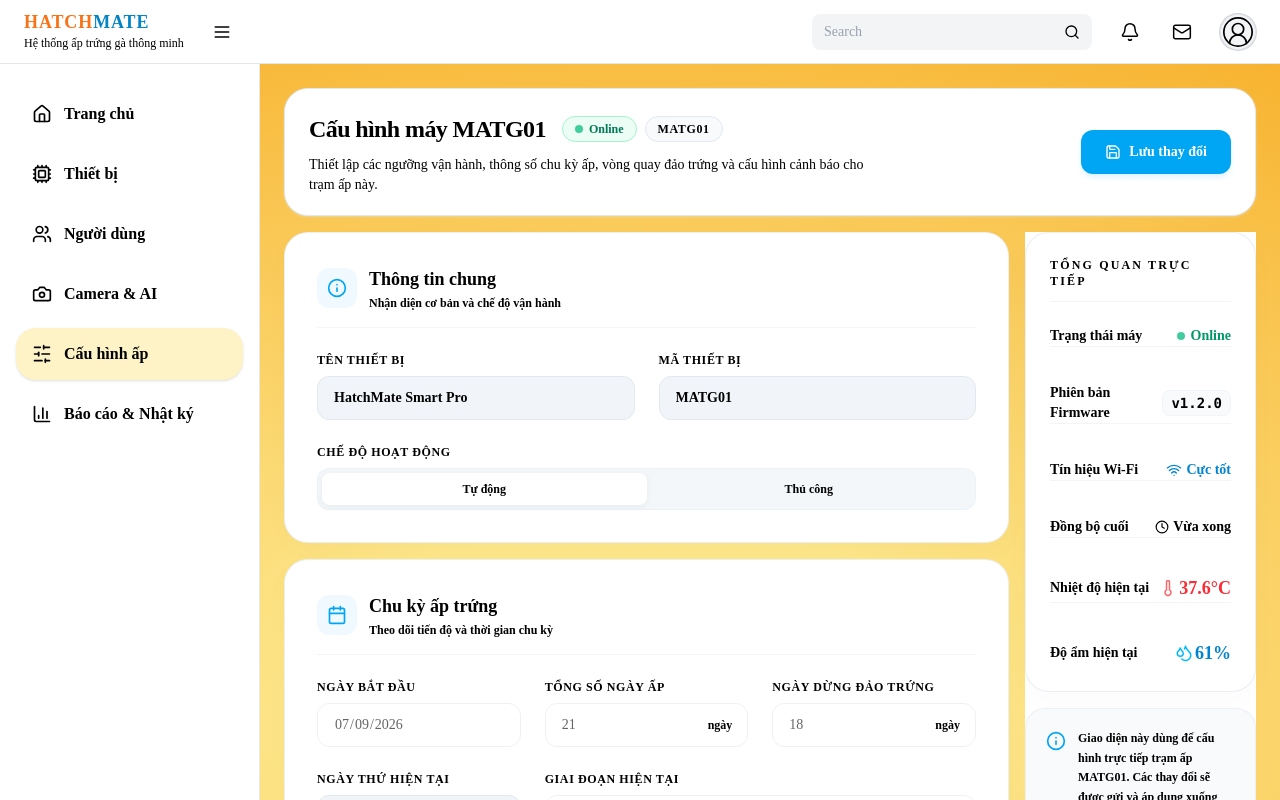
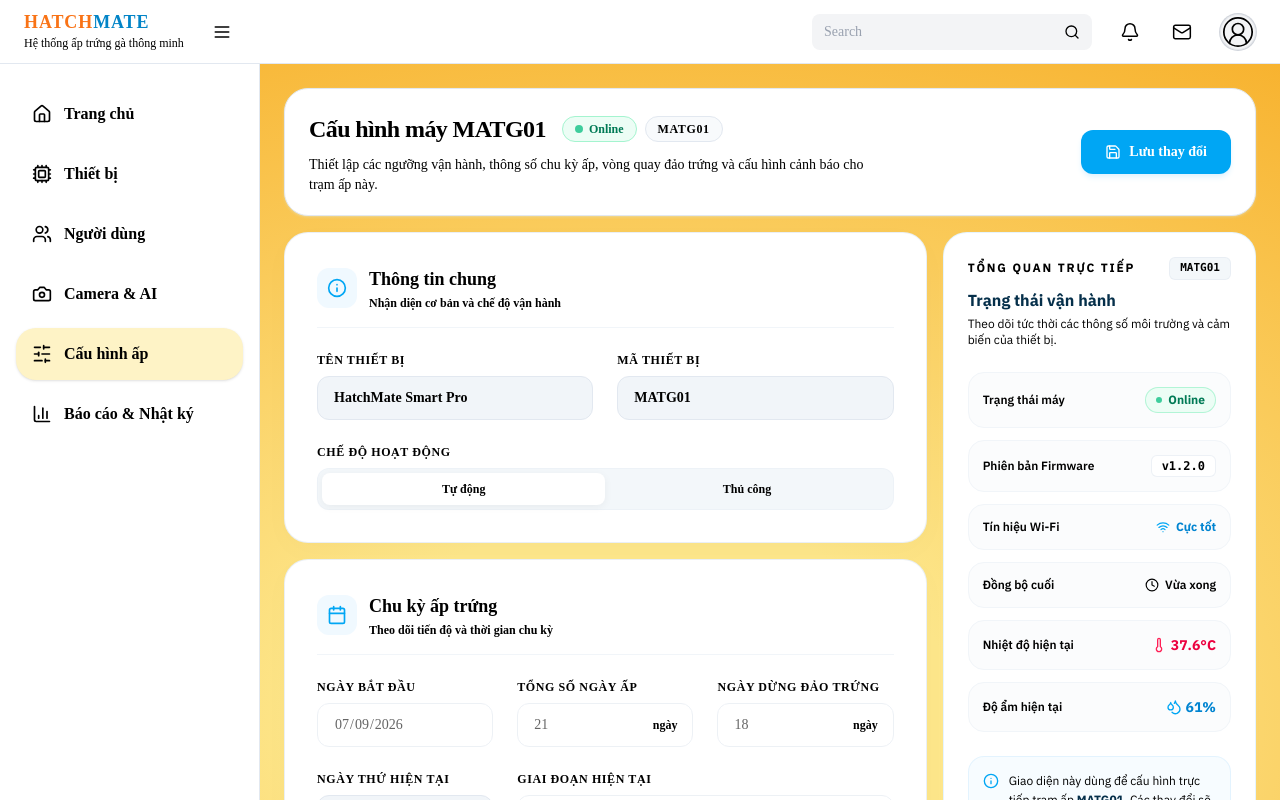
Before and after one commit to NhuYtech/hatchmateweb, a Next.js app: page /settings in a window 1280 px wide. Built offline with nearby package versions, Linux system fonts and the light colour scheme; no server answers; the database is empty.

Commit message:
feat: update settings page and Next.js configuration

```diff
--- a/app/settings/page.tsx
+++ b/app/settings/page.tsx
@@ -475,7 +475,7 @@ function DeviceConfigurationContent() {
       <div className="grid grid-cols-1 lg:grid-cols-12 gap-4 items-start">
 
         {/* Left Column - 8 configuration cards */}
-        <div className="lg:col-span-8 xl:col-span-9 flex flex-col gap-4">
+        <div className="lg:col-span-8 xl:col-span-8 flex flex-col gap-4">
 
           {/* Card 1 — General Information */}
           <section className="bg-white rounded-[24px] border border-slate-200/70 p-6 md:p-8 shadow-[0_8px_30px_rgb(0,0,0,0.02)] transition-all duration-300 hover:shadow-[0_8px_35px_rgb(0,0,0,0.03)] flex flex-col gap-6">
@@ -845,9 +845,7 @@ function DeviceConfigurationContent() {
 
               <div className="sm:ml-auto">
                 <button
-                  type="button"
-                  onClick={() => triggerMaintenance("factoryreset")}
-                  disabled={popupAlert?.type === "loading"}
+disabled={popupAlert?.type === "loading"}
                   className="inline-flex h-11 items-center justify-center gap-2 rounded-xl border-2 border-rose-200 hover:border-rose-300 bg-white hover:bg-rose-50 px-5 text-sm font-bold text-rose-600 shadow-sm transition active:scale-[0.98] disabled:opacity-50 disabled:cursor-not-allowed cursor-pointer"
                 >
                   <AlertCircle className="h-4 w-4" />
@@ -860,88 +858,98 @@ function DeviceConfigurationContent() {
         </div>
 
         {/* Right Column - Sticky summary card */}
-        <aside className="lg:col-span-4 xl:col-span-3 lg:sticky lg:top-8 flex flex-col gap-4">
-          <div className="bg-white rounded-[24px] border border-slate-200/70 p-6 shadow-[0_8px_30px_rgb(0,0,0,0.02)] transition-all duration-300 hover:shadow-[0_8px_35px_rgb(0,0,0,0.03)] flex flex-col gap-6">
-            <h3 className="text-xs font-bold uppercase tracking-[0.18em] text-slate-400 border-b border-slate-100 pb-3">
-              Tổng quan trực tiếp
-            </h3>
+        <div className="lg:col-span-4 xl:col-span-4 lg:sticky lg:top-8 flex flex-col gap-4 font-sans">
+          <div className="rounded-[24px] border border-sky-100/80 bg-white p-6 shadow-sm shadow-sky-100/10">
+            {/* Header section matching ReportExportCard */}
+            <div className="flex items-center justify-between mb-2">
+              <h3 className="text-xs font-bold uppercase tracking-[0.15em] text-slate-400">
+                TỔNG QUAN TRỰC TIẾP
+              </h3>
+              <span className="text-[11px] font-bold text-slate-600 bg-slate-100/80 px-2.5 py-0.5 rounded-md border border-slate-200/60 font-mono">
+                {machineId}
+              </span>
+            </div>
 
-            <div className="flex flex-col gap-5 divide-y divide-slate-100">
+            <h4 className="text-base font-bold text-sky-950 mb-1">Trạng thái vận hành</h4>
+            <p className="text-xs text-slate-500 mb-6">Theo dõi tức thời các thông số môi trường và cảm biến của thiết bị.</p>
+
+            {/* List of Status Items formatted like ReportExportCard option items */}
+            <div className="space-y-3 mb-6">
               {/* Device Status */}
-              <div className="flex items-center justify-between">
-                <span className="text-sm font-bold text-slate-500">Trạng thái máy</span>
-                <span className={`inline-flex items-center gap-1.5 font-extrabold text-sm ${
+              <div className="flex items-center justify-between rounded-[16px] border border-slate-100 bg-slate-50/50 p-3.5">
+                <span className="text-xs font-semibold text-slate-600">Trạng thái máy</span>
+                <span className={`inline-flex items-center gap-1.5 font-bold text-xs px-2.5 py-1 rounded-full border ${
                   liveStatus.toLowerCase() === "online"
-                    ? "text-emerald-600"
+                    ? "bg-emerald-50 text-emerald-700 border-emerald-200/80"
                     : liveStatus.toLowerCase() === "warning"
-                    ? "text-amber-600"
-                    : "text-slate-500"
+                    ? "bg-amber-50 text-amber-700 border-amber-200/80"
+                    : "bg-rose-50 text-rose-700 border-rose-200/80"
                 }`}>
-                  <span className={`h-2 w-2 rounded-full ${
+                  <span className={`h-1.5 w-1.5 rounded-full ${
                     liveStatus.toLowerCase() === "online"
                       ? "bg-emerald-500 animate-pulse"
                       : liveStatus.toLowerCase() === "warning"
                       ? "bg-amber-500 animate-pulse"
-                      : "bg-slate-400"
+                      : "bg-rose-500"
                   }`} />
                   {liveStatus}
                 </span>
               </div>
 
               {/* Firmware */}
-              <div className="flex items-center justify-between pt-4">
-                <span className="text-sm font-bold text-slate-500">Phiên bản Firmware</span>
-                <span className="font-mono text-sm font-bold text-slate-700 bg-slate-50 px-2 py-0.5 rounded-lg border border-slate-100">
+              <div className="flex items-center justify-between rounded-[16px] border border-slate-100 bg-slate-50/50 p-3.5">
+                <span className="text-xs font-semibold text-slate-600">Phiên bản Firmware</span>
+                <span className="font-mono text-xs font-semibold text-slate-700 bg-white px-2.5 py-0.5 rounded-md border border-slate-200/60">
                   {liveFirmware}
                 </span>
               </div>
 
-              {/* Wi-Fi */}
-              <div className="flex items-center justify-between pt-4">
-                <span className="text-sm font-bold text-slate-500">Tín hiệu Wi-Fi</span>
-                <span className="inline-flex items-center gap-1 text-sm font-extrabold text-sky-600">
-                  <Wifi className="h-4 w-4" />
-                  {liveWifi >= 4 ? "Cực tốt" : liveWifi === 3 ? "Tốt" : liveWifi === 2 ? "Trung bình" : "Yếu"}
+              {/* Wi-Fi Signal */}
+              <div className="flex items-center justify-between rounded-[16px] border border-slate-100 bg-slate-50/50 p-3.5">
+                <span className="text-xs font-semibold text-slate-600">Tín hiệu Wi-Fi</span>
+                <span className="inline-flex items-center gap-1.5 font-bold text-xs text-sky-600">
+                  <Wifi className="h-3.5 w-3.5 text-sky-500 shrink-0" />
+                  <span>{liveWifi >= 4 ? "Cực tốt" : liveWifi === 3 ? "Tốt" : liveWifi === 2 ? "Trung bình" : "Yếu"}</span>
                 </span>
               </div>
 
               {/* Last Sync */}
-              <div className="flex items-center justify-between pt-4">
-                <span className="text-sm font-bold text-slate-500">Đồng bộ cuối</span>
-                <span className="text-sm font-bold text-slate-600 flex items-center gap-1">
-                  <Clock className="h-3.5 w-3.5 text-slate-400" />
-                  {liveLastSeen}
+              <div className="flex items-center justify-between rounded-[16px] border border-slate-100 bg-slate-50/50 p-3.5">
+                <span className="text-xs font-semibold text-slate-600">Đồng bộ cuối</span>
+                <span className="inline-flex items-center gap-1.5 font-semibold text-xs text-slate-600">
+                  <Clock className="h-3.5 w-3.5 text-slate-400 shrink-0" />
+                  <span>{liveLastSeen}</span>
                 </span>
               </div>
 
               {/* Temperature */}
-              <div className="flex items-center justify-between pt-4">
-                <span className="text-sm font-bold text-slate-500">Nhiệt độ hiện tại</span>
-                <span className="text-lg font-extrabold text-red-500 flex items-center gap-0.5">
-                  <Thermometer className="h-4.5 w-4.5 text-red-400" />
-                  {liveTemp}°C
+              <div className="flex items-center justify-between rounded-[16px] border border-slate-100 bg-slate-50/50 p-3.5">
+                <span className="text-xs font-semibold text-slate-600">Nhiệt độ hiện tại</span>
+                <span className="inline-flex items-center gap-1 text-sm font-extrabold text-rose-600">
+                  <Thermometer className="h-4 w-4 text-rose-500 shrink-0" />
+                  <span>{liveTemp}°C</span>
                 </span>
               </div>
 
               {/* Humidity */}
-              <div className="flex items-center justify-between pt-4">
-                <span className="text-sm font-bold text-slate-500">Độ ẩm hiện tại</span>
-                <span className="text-lg font-extrabold text-sky-600 flex items-center gap-0.5">
-                  <Droplets className="h-4.5 w-4.5 text-sky-400" />
-                  {liveHumi}%
+              <div className="flex items-center justify-between rounded-[16px] border border-slate-100 bg-slate-50/50 p-3.5">
+                <span className="text-xs font-semibold text-slate-600">Độ ẩm hiện tại</span>
+                <span className="inline-flex items-center gap-1 text-sm font-extrabold text-sky-600">
+                  <Droplets className="h-4 w-4 text-sky-500 shrink-0" />
+                  <span>{liveHumi}%</span>
                 </span>
               </div>
             </div>
+
+            {/* Quick Summary Note matching ReportExportCard tip */}
+            <div className="rounded-[16px] bg-sky-50/50 border border-sky-100/80 p-3.5 flex gap-2.5 items-start text-xs text-slate-600 leading-relaxed">
+              <Info className="h-4 w-4 text-sky-500 shrink-0 mt-0.5" />
+              <p className="m-0">
+                Giao diện này dùng để cấu hình trực tiếp trạm ấp <strong className="font-bold text-sky-950">{machineId}</strong>. Các thay đổi sẽ được đồng bộ xuống thiết bị ngay khi bấm <strong className="font-bold text-sky-950">Lưu thay đổi</strong>.
+              </p>
+            </div>
           </div>
-
-          {/* Quick Profile Summary Tip */}
-          <div className="bg-slate-50 border border-slate-200/50 rounded-[20px] p-5 flex gap-3 text-xs text-slate-500 leading-relaxed font-semibold">
-            <Info className="h-5 w-5 text-sky-500 shrink-0 mt-0.5" />
-            <p>
-              Giao diện này dùng để cấu hình trực tiếp trạm ấp <strong>{machineId}</strong>. Các thay đổi sẽ được gửi và áp dụng xuống thiết bị IoT ngay khi bấm <strong>Lưu thay đổi</strong>.
-            </p>
-          </div>
-        </aside>
+        </div>
 
       </div>
 
--- a/next.config.ts
+++ b/next.config.ts
@@ -1,7 +1,7 @@
 import type { NextConfig } from "next";
 
 const nextConfig: NextConfig = {
-  allowedDevOrigins: ["10.10.11.160", "192.168.88.57", "172.27.176.1", "localhost", "127.0.0.1", "192.168.1.212", "192.168.1.113"],
+  allowedDevOrigins: ["10.10.1.184", "10.10.11.160", "192.168.88.57", "172.27.176.1", "localhost", "127.0.0.1", "192.168.1.212", "192.168.1.113"],
 };
 
 export default nextConfig;
--- a/src/app/settings/page.tsx
+++ b/src/app/settings/page.tsx
@@ -478,7 +478,7 @@ function DeviceConfigurationContent() {
         <div className="grid grid-cols-1 lg:grid-cols-12 gap-4 items-start">
 
           {/* Left Column - 8 configuration cards */}
-          <div className="lg:col-span-8 xl:col-span-9 flex flex-col gap-4">
+          <div className="lg:col-span-8 xl:col-span-8 flex flex-col gap-4">
 
             {/* Card 1 — General Information */}
             <section className="bg-white rounded-[24px] border border-slate-200/70 p-6 md:p-8 shadow-[0_8px_30px_rgb(0,0,0,0.02)] transition-all duration-300 hover:shadow-[0_8px_35px_rgb(0,0,0,0.03)] flex flex-col gap-6">
@@ -865,88 +865,98 @@ function DeviceConfigurationContent() {
           </div>
 
           {/* Right Column - Sticky summary card */}
-          <aside className="lg:col-span-4 xl:col-span-3 lg:sticky lg:top-8 flex flex-col gap-4">
-            <div className="bg-white rounded-[24px] border border-slate-200/70 p-6 shadow-[0_8px_30px_rgb(0,0,0,0.02)] transition-all duration-300 hover:shadow-[0_8px_35px_rgb(0,0,0,0.03)] flex flex-col gap-6">
-              <h3 className="text-xs font-bold uppercase tracking-[0.18em] text-slate-400 border-b border-slate-100 pb-3">
-                Tổng quan trực tiếp
-              </h3>
+          <div className="lg:col-span-4 xl:col-span-4 lg:sticky lg:top-8 flex flex-col gap-4 font-sans">
+            <div className="rounded-[24px] border border-sky-100/80 bg-white p-6 shadow-sm shadow-sky-100/10">
+              {/* Header section matching ReportExportCard */}
+              <div className="flex items-center justify-between mb-2">
+                <h3 className="text-xs font-bold uppercase tracking-[0.15em] text-slate-400">
+                  TỔNG QUAN TRỰC TIẾP
+                </h3>
+                <span className="text-[11px] font-bold text-slate-600 bg-slate-100/80 px-2.5 py-0.5 rounded-md border border-slate-200/60 font-mono">
+                  {machineId}
+                </span>
+              </div>
 
-              <div className="flex flex-col gap-5 divide-y divide-slate-100">
+              <h4 className="text-base font-bold text-sky-950 mb-1">Trạng thái vận hành</h4>
+              <p className="text-xs text-slate-500 mb-6">Theo dõi tức thời các thông số môi trường và cảm biến của thiết bị.</p>
+
+              {/* List of Status Items formatted like ReportExportCard option items */}
+              <div className="space-y-3 mb-6">
                 {/* Device Status */}
-                <div className="flex items-center justify-between">
-                  <span className="text-sm font-bold text-slate-500">Trạng thái máy</span>
-                  <span className={`inline-flex items-center gap-1.5 font-extrabold text-sm ${
+                <div className="flex items-center justify-between rounded-[16px] border border-slate-100 bg-slate-50/50 p-3.5">
+                  <span className="text-xs font-semibold text-slate-600">Trạng thái máy</span>
+                  <span className={`inline-flex items-center gap-1.5 font-bold text-xs px-2.5 py-1 rounded-full border ${
                     liveStatus.toLowerCase() === "online"
-                      ? "text-emerald-600"
+                      ? "bg-emerald-50 text-emerald-700 border-emerald-200/80"
                       : liveStatus.toLowerCase() === "warning"
-                      ? "text-amber-600"
-                      : "text-slate-500"
+                      ? "bg-amber-50 text-amber-700 border-amber-200/80"
+                      : "bg-rose-50 text-rose-700 border-rose-200/80"
                   }`}>
-                    <span className={`h-2 w-2 rounded-full ${
+                    <span className={`h-1.5 w-1.5 rounded-full ${
                       liveStatus.toLowerCase() === "online"
                         ? "bg-emerald-500 animate-pulse"
                         : liveStatus.toLowerCase() === "warning"
                         ? "bg-amber-500 animate-pulse"
-                        : "bg-slate-400"
+                        : "bg-rose-500"
                     }`} />
                     {liveStatus}
                   </span>
                 </div>
 
                 {/* Firmware */}
-                <div className="flex items-center justify-between pt-4">
-                  <span className="text-sm font-bold text-slate-500">Phiên bản Firmware</span>
-                  <span className="font-mono text-sm font-bold text-slate-700 bg-slate-50 px-2 py-0.5 rounded-lg border border-slate-100">
+                <div className="flex items-center justify-between rounded-[16px] border border-slate-100 bg-slate-50/50 p-3.5">
+                  <span className="text-xs font-semibold text-slate-600">Phiên bản Firmware</span>
+                  <span className="font-mono text-xs font-semibold text-slate-700 bg-white px-2.5 py-0.5 rounded-md border border-slate-200/60">
                     {liveFirmware}
                   </span>
                 </div>
 
-                {/* Wi-Fi */}
-                <div className="flex items-center justify-between pt-4">
-                  <span className="text-sm font-bold text-slate-500">Tín hiệu Wi-Fi</span>
-                  <span className="inline-flex items-center gap-1 text-sm font-extrabold text-sky-600">
-                    <Wifi className="h-4 w-4" />
-                    {liveWifi >= 4 ? "Cực tốt" : liveWifi === 3 ? "Tốt" : liveWifi === 2 ? "Trung bình" : "Yếu"}
+                {/* Wi-Fi Signal */}
+                <div className="flex items-center justify-between rounded-[16px] border border-slate-100 bg-slate-50/50 p-3.5">
+                  <span className="text-xs font-semibold text-slate-600">Tín hiệu Wi-Fi</span>
+                  <span className="inline-flex items-center gap-1.5 font-bold text-xs text-sky-600">
+                    <Wifi className="h-3.5 w-3.5 text-sky-500 shrink-0" />
+                    <span>{liveWifi >= 4 ? "Cực tốt" : liveWifi === 3 ? "Tốt" : liveWifi === 2 ? "Trung bình" : "Yếu"}</span>
                   </span>
                 </div>
 
                 {/* Last Sync */}
-                <div className="flex items-center justify-between pt-4">
-                  <span className="text-sm font-bold text-slate-500">Đồng bộ cuối</span>
-                  <span className="text-sm font-bold text-slate-600 flex items-center gap-1">
-                    <Clock className="h-3.5 w-3.5 text-slate-400" />
-                    {liveLastSeen}
+                <div className="flex items-center justify-between rounded-[16px] border border-slate-100 bg-slate-50/50 p-3.5">
+                  <span className="text-xs font-semibold text-slate-600">Đồng bộ cuối</span>
+                  <span className="inline-flex items-center gap-1.5 font-semibold text-xs text-slate-600">
+                    <Clock className="h-3.5 w-3.5 text-slate-400 shrink-0" />
+                    <span>{liveLastSeen}</span>
                   </span>
                 </div>
 
                 {/* Temperature */}
-                <div className="flex items-center justify-between pt-4">
-                  <span className="text-sm font-bold text-slate-500">Nhiệt độ hiện tại</span>
-                  <span className="text-lg font-extrabold text-red-500 flex items-center gap-0.5">
-                    <Thermometer className="h-4.5 w-4.5 text-red-400" />
-                    {liveTemp}°C
+                <div className="flex items-center justify-between rounded-[16px] border border-slate-100 bg-slate-50/50 p-3.5">
+                  <span className="text-xs font-semibold text-slate-600">Nhiệt độ hiện tại</span>
+                  <span className="inline-flex items-center gap-1 text-sm font-extrabold text-rose-600">
+                    <Thermometer className="h-4 w-4 text-rose-500 shrink-0" />
+                    <span>{liveTemp}°C</span>
                   </span>
                 </div>
 
                 {/* Humidity */}
-                <div className="flex items-center justify-between pt-4">
-                  <span className="text-sm font-bold text-slate-500">Độ ẩm hiện tại</span>
-                  <span className="text-lg font-extrabold text-emerald-600 flex items-center gap-0.5">
-                    <Droplets className="h-4.5 w-4.5 text-emerald-400" />
-                    {liveHumi}%
+                <div className="flex items-center justify-between rounded-[16px] border border-slate-100 bg-slate-50/50 p-3.5">
+                  <span className="text-xs font-semibold text-slate-600">Độ ẩm hiện tại</span>
+                  <span className="inline-flex items-center gap-1 text-sm font-extrabold text-sky-600">
+                    <Droplets className="h-4 w-4 text-sky-500 shrink-0" />
+                    <span>{liveHumi}%</span>
                   </span>
                 </div>
               </div>
+
+              {/* Quick Summary Note matching ReportExportCard tip */}
+              <div className="rounded-[16px] bg-sky-50/50 border border-sky-100/80 p-3.5 flex gap-2.5 items-start text-xs text-slate-600 leading-relaxed">
+                <Info className="h-4 w-4 text-sky-500 shrink-0 mt-0.5" />
+                <p className="m-0">
+                  Giao diện này dùng để cấu hình trực tiếp trạm ấp <strong className="font-bold text-sky-950">{machineId}</strong>. Các thay đổi sẽ được đồng bộ xuống thiết bị ngay khi bấm <strong className="font-bold text-sky-950">Lưu thay đổi</strong>.
+                </p>
+              </div>
             </div>
-
-            {/* Quick Profile Summary Tip */}
-            <div className="bg-slate-50 border border-slate-200/50 rounded-[20px] p-5 flex gap-3 text-xs text-slate-500 leading-relaxed font-semibold">
-              <Info className="h-5 w-5 text-sky-500 shrink-0 mt-0.5" />
-              <p>
-                Giao diện này dùng để cấu hình trực tiếp trạm ấp <strong>{machineId}</strong>. Các thay đổi sẽ được gửi và áp dụng xuống thiết bị IoT ngay khi bấm <strong>Lưu thay đổi</strong>.
-              </p>
-            </div>
-          </aside>
+          </div>
 
         </div>
 
```
